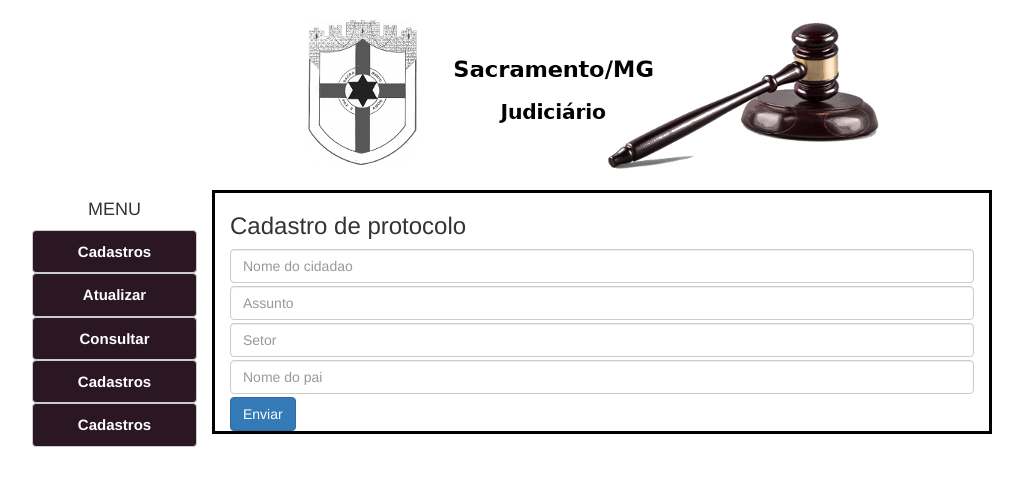
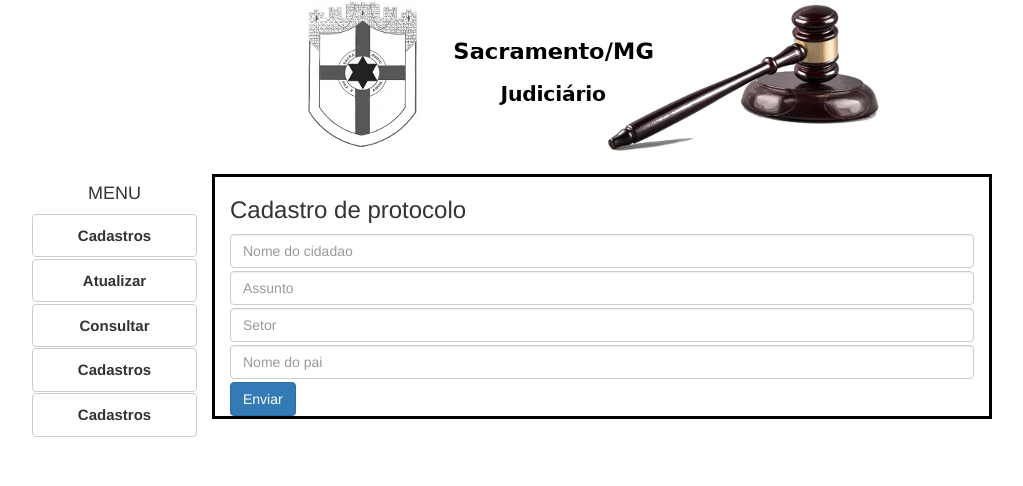
Before and after one commit to 03fred/judiciario-template, a plain HTML site: page insert.html in a window 1280 px wide. Shown: the whole page, without its empty margins (38-1061 px from the left). Drawn offline with nearby package versions, Linux system fonts and the light colour scheme.

Commit message:
width: 100% img

```diff
--- a/css/style.css
+++ b/css/style.css
@@ -14,11 +14,12 @@
     h5 {
       font-weight: bold;
     }
-
+    li{
+      margin-top: 0.10em;
+    }
 
     .btn-default {
-      background-color: #2B1723;
-      color:#fff;
+
       font-weight: bold;
       font-size: 15px;
     }
@@ -46,6 +47,13 @@
       width: 100%;
       padding: 15px;
     }
-    img{
-      margin-top:20px;
+
+
+    @media screen and (max-width: 767px) {
+      img {
+        width: 100%;
+      }
     }
+.container{
+  margin-top: 0.15em;
+}
--- a/insert.html
+++ b/insert.html
@@ -14,14 +14,11 @@
 
 <body>
 
-
-  <div>
-    <div class="container text-center">
+    <header class="container text-center">
       <a href="index.html">
         <img src="img/teste2.png" />
       </a>
-    </div>
-  </div>
+    </header>
 <br/>
 
   <div class="container">
```
